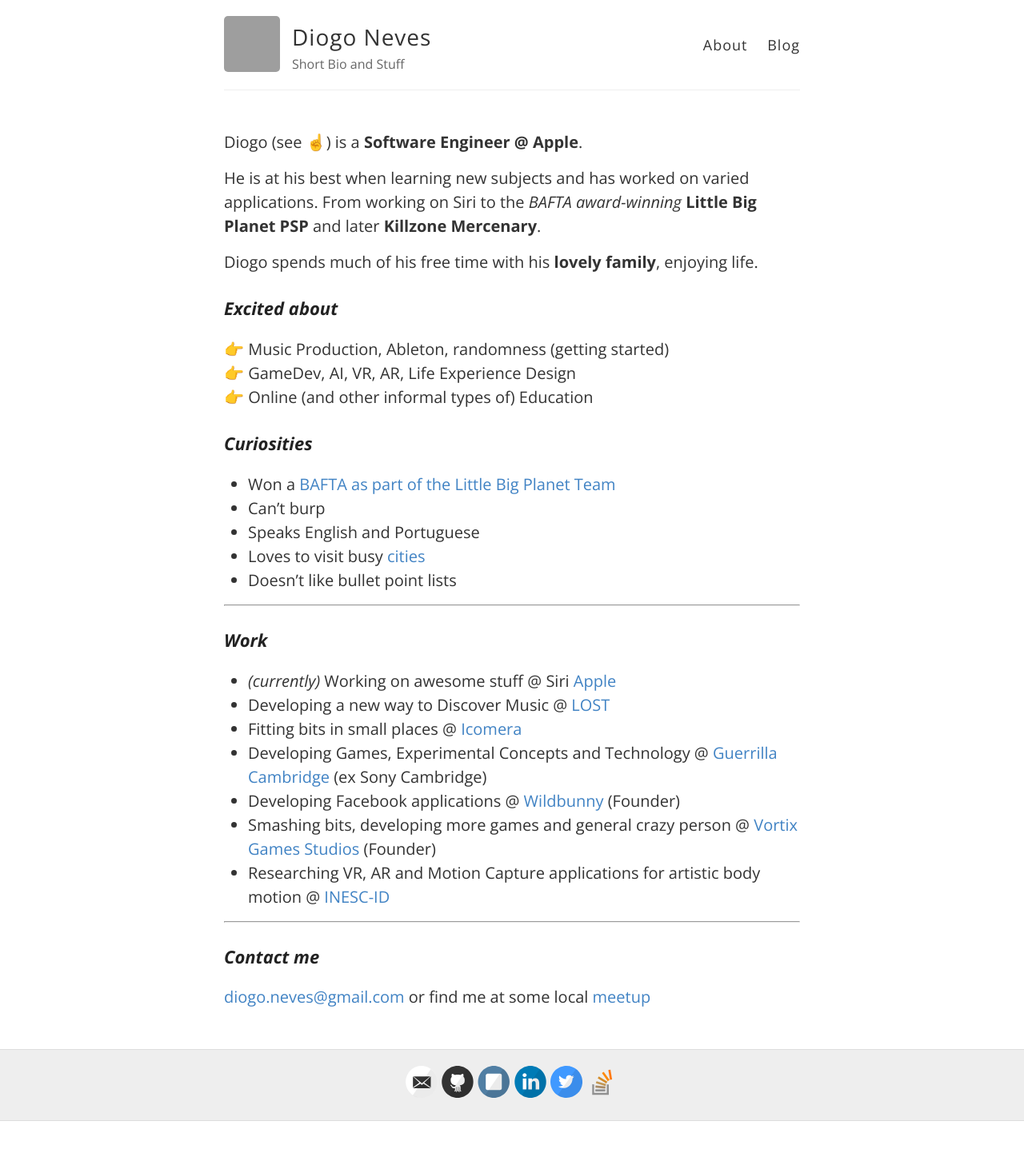
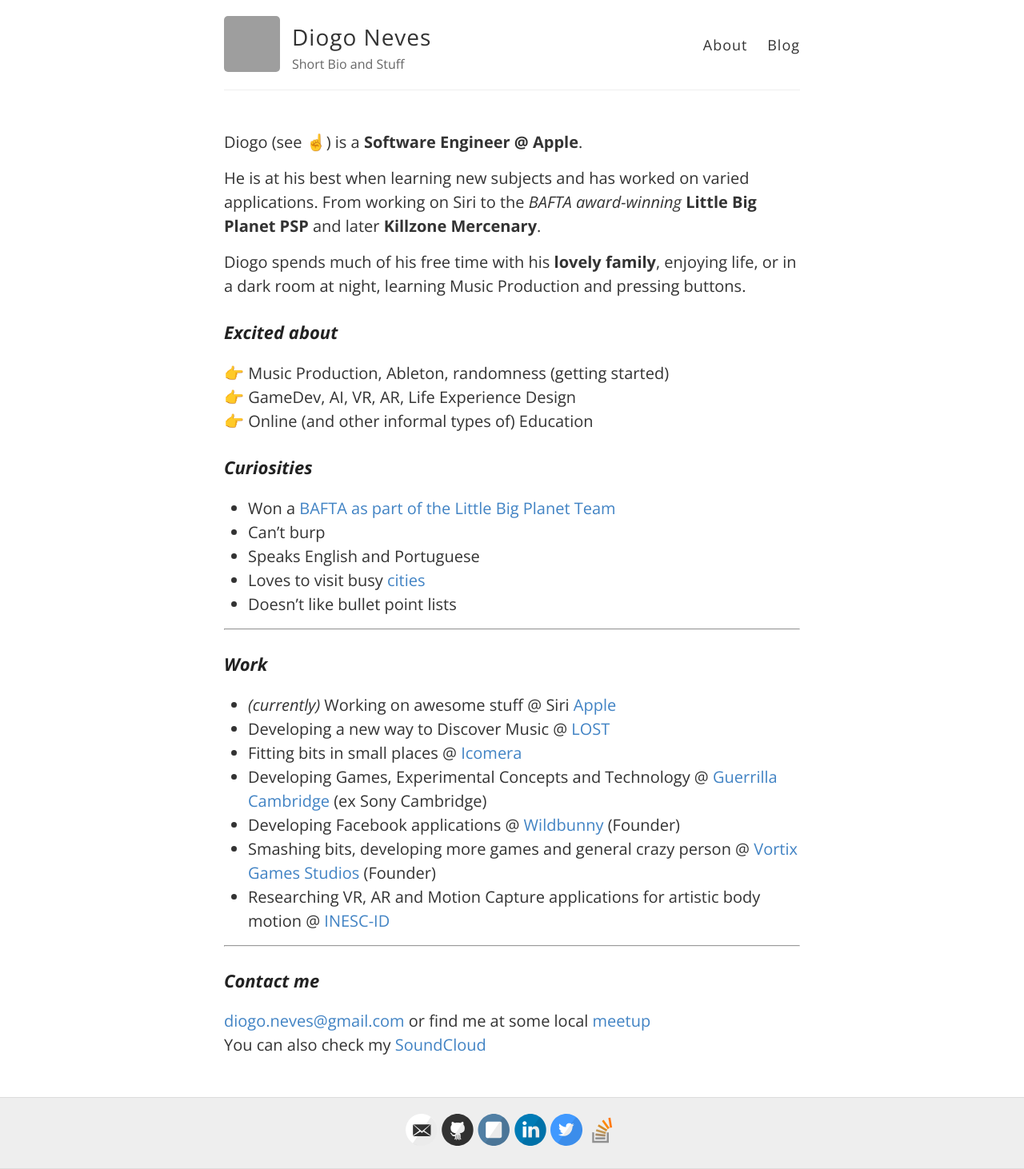
Before and after one commit to DiogoNeves/diogoneves.github.io, a Jekyll site: the page built from index.md, in a window 1280 px wide. Shown: the whole page at 80% size. Built offline with Jekyll 4.4.1, drawn with Linux system fonts in a browser that asks for light colours; emoji names are drawn with the system emoji font; before the commit the page ends 1402 px from its top, so only the background shows below that; grey boxes are pictures that could not be loaded.

Commit message:
Added soundcloud link and free time reference

```diff
--- a/index.md
+++ b/index.md
@@ -8,7 +8,8 @@
 From working on Siri to the _BAFTA award-winning_
 **Little Big Planet PSP** and later **Killzone Mercenary**.
 
-Diogo spends much of his free time with his **lovely family**, enjoying life.
+Diogo spends much of his free time with his **lovely family**, enjoying life, or in a dark room at night,
+learning Music Production and pressing buttons.
 
 ### Excited about
 
@@ -49,3 +50,4 @@
 [{{site.footer-links.email}}](mailto:{{site.footer-links.email}})
 or find me at some local
 [meetup](http://www.meetup.com/members/11995734/){:target="_blank"}
+You can also check my [SoundCloud](https://soundcloud.com/user2026704/tracks)
```
